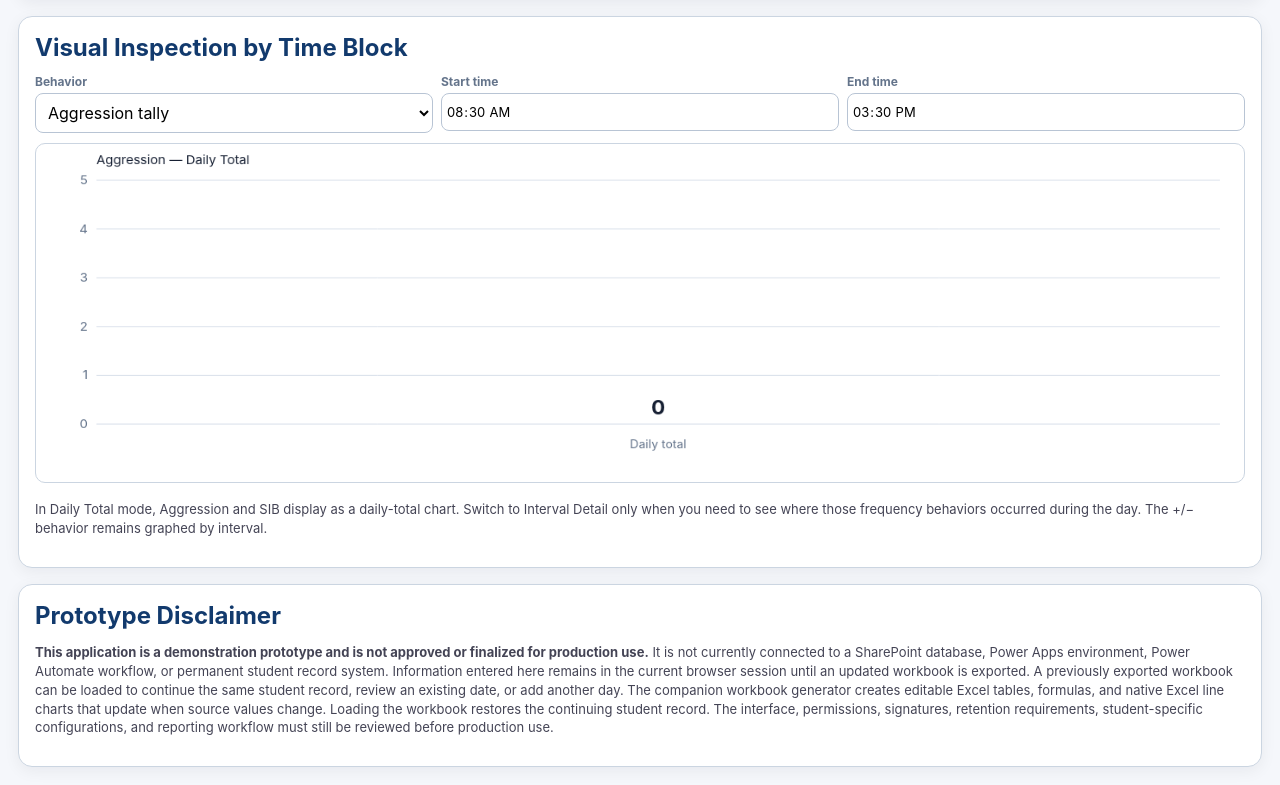
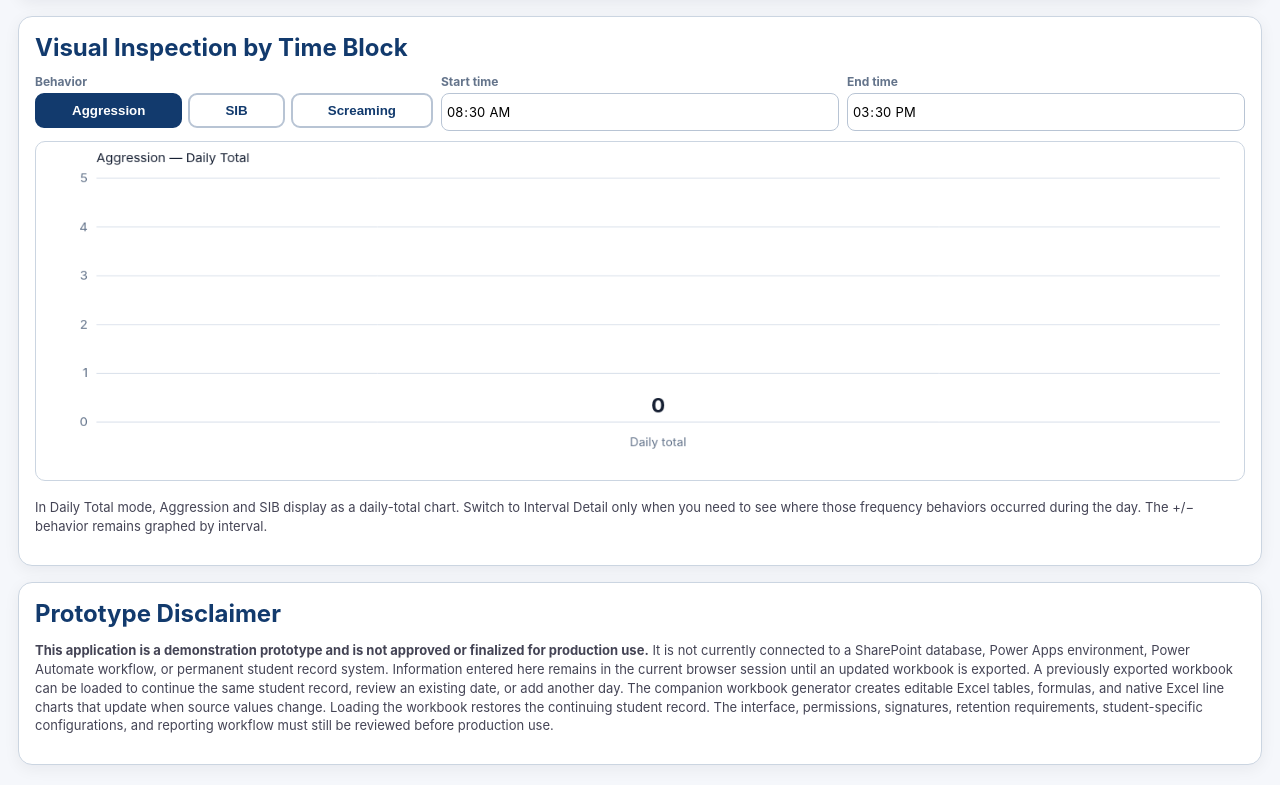
Before and after one commit to jamesruble/Behaviorist-Documentation, a plain HTML site: page index.html in a window 1280 px wide. Shown: the part 1778-2563 px from the top of the page. Drawn offline with Linux system fonts and the light colour scheme.

Commit message:
Add files via upload

```diff
--- a/index.html
+++ b/index.html
@@ -61,6 +61,9 @@ header h1{margin:0;font-size:28px}
   textarea{width:100%;min-height:95px;resize:vertical}
   canvas{width:100%;height:340px;border:1px solid var(--line);border-radius:10px;background:white}
   .chart-controls{display:grid;grid-template-columns:1fr 1fr 1fr;gap:8px;margin:10px 0}
+  .chart-behavior-buttons{display:flex;gap:6px;flex-wrap:wrap}
+  .chart-behavior-button{flex:1 1 auto;padding:8px 10px;border:2px solid #b8c4d4;background:#fff;color:var(--navy)}
+  .chart-behavior-button.active{border-color:var(--navy);background:var(--navy);color:#fff}
   .status{font-size:13px;color:var(--muted);margin-left:auto}
   .help{font-size:13px;line-height:1.45;color:#445}
   .tag{display:inline-block;padding:3px 7px;border-radius:99px;background:#e8eef7;color:var(--navy);font-size:12px;font-weight:800}
@@ -416,11 +419,16 @@ header h1{margin:0;font-size:28px}
     <h2>Visual Inspection by Time Block</h2>
     <div class="chart-controls">
       <div class="field"><label>Behavior</label>
-        <select id="chartBehavior" onchange="drawChart()">
+        <select id="chartBehavior" hidden aria-hidden="true">
           <option value="agg">Aggression tally</option>
           <option value="sib">SIB tally</option>
           <option value="scream">Screaming (+ = 100%, - = 0%)</option>
         </select>
+        <div class="chart-behavior-buttons" role="group" aria-label="Choose behavior to graph">
+          <button type="button" class="chart-behavior-button active" data-chart-behavior="agg" aria-pressed="true" onclick="setChartBehavior('agg',this)">Aggression</button>
+          <button type="button" class="chart-behavior-button" data-chart-behavior="sib" aria-pressed="false" onclick="setChartBehavior('sib',this)">SIB</button>
+          <button type="button" class="chart-behavior-button" data-chart-behavior="scream" aria-pressed="false" onclick="setChartBehavior('scream',this)">Screaming</button>
+        </div>
       </div>
       <div class="field"><label>Start time</label><input id="chartStart" type="time" value="08:30" onchange="drawChart()"></div>
       <div class="field"><label>End time</label><input id="chartEnd" type="time" value="15:30" onchange="drawChart()"></div>
@@ -733,6 +741,16 @@ function restoreSignatures(){
     if(state.signatures[role]) drawSignatureImage(role,state.signatures[role]);
     else clearSignature(role);
   });
+}
+
+function setChartBehavior(behavior,button){
+  chartBehavior.value=behavior;
+  document.querySelectorAll('.chart-behavior-button').forEach(item=>{
+    const active=item===button;
+    item.classList.toggle('active',active);
+    item.setAttribute('aria-pressed',String(active));
+  });
+  drawChart();
 }
 
 function drawChart(){
```
